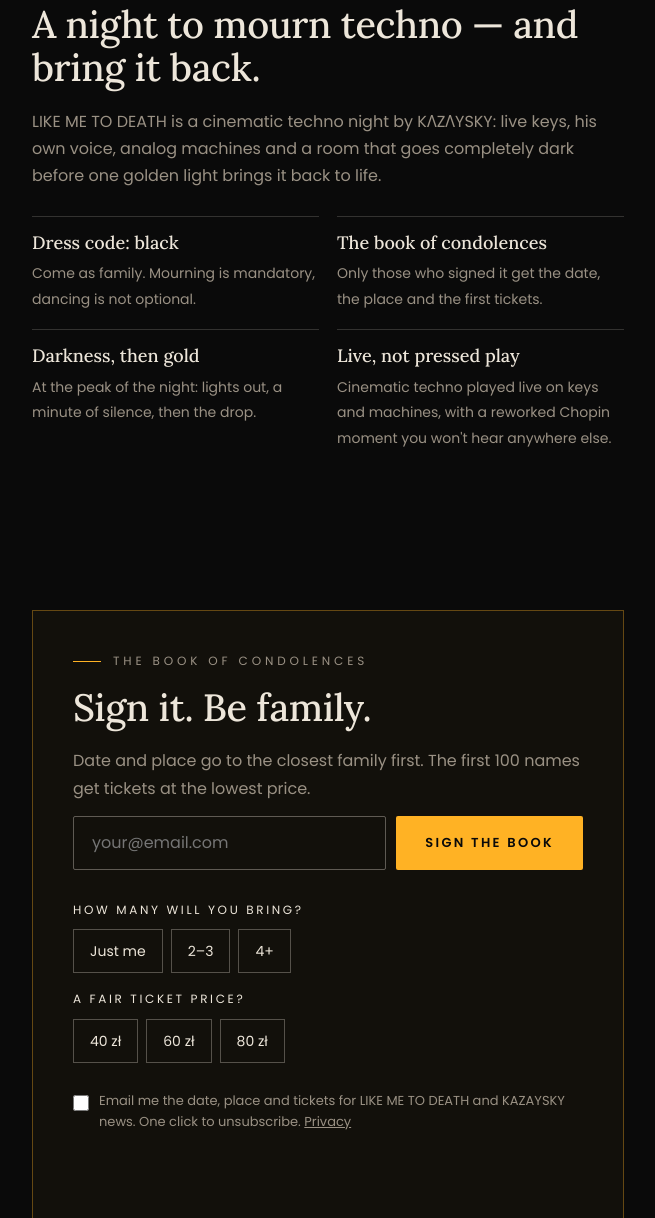
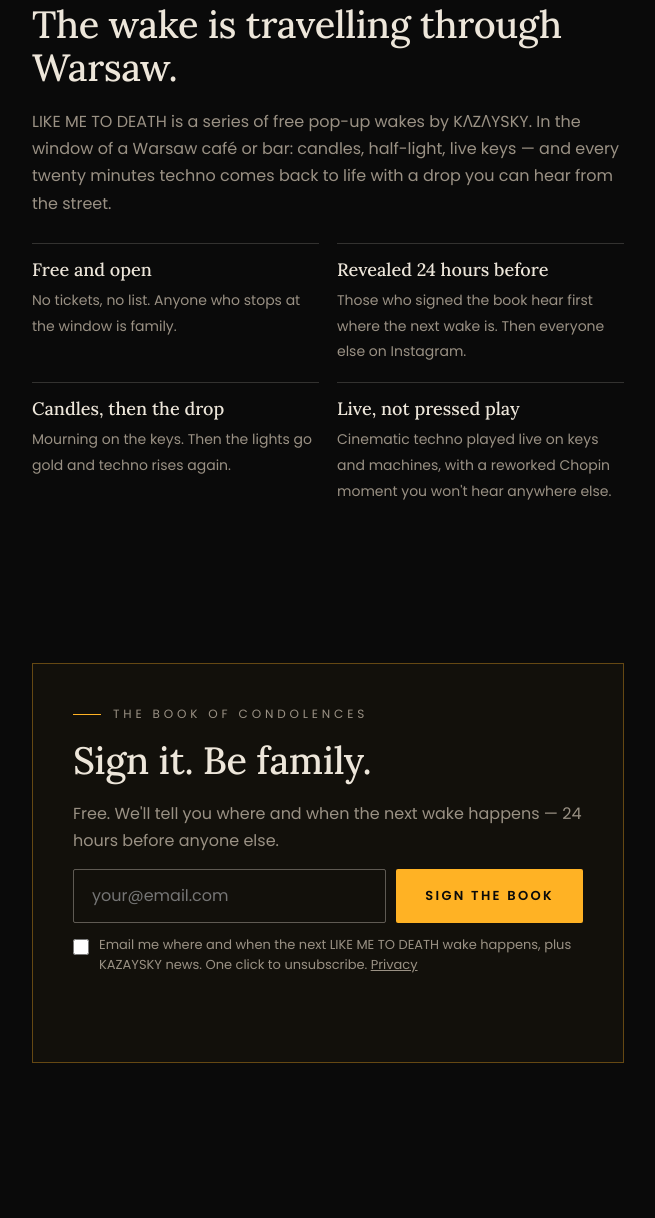
Before and after one commit to rockierebbit/KAZAYSKY, a plain HTML site: page likemetodeath/index.html in a window 1280 px wide. Shown: the part 944-2162 px from the top of the page, without its empty margins (312-967 px from the left). Drawn offline with Linux system fonts and the light colour scheme.

Commit message:
LMTD: free pop-up wakes (no tickets/dress code), simpler book form, updated OG
Co-Authored-By: Claude Opus 5.5 <noreply@anthropic.com>
Claude-Session: https://claude.ai/code/session_01DWwA6FBZFM7ndECQbZmGwA

```diff
--- a/likemetodeath/index.html
+++ b/likemetodeath/index.html
@@ -1,9 +1,9 @@
 <!doctype html>
 <html lang="en"><head><meta charset="utf-8"><meta name="viewport" content="width=device-width, initial-scale=1, viewport-fit=cover">
-<title>LIKE ME TO DEATH 001 — the wake for techno · Warsaw, winter 2027</title>
-<meta name="description" content="They say techno is dead. We are holding the wake anyway. LIKE ME TO DEATH 001 by KAZAYSKY — cinematic techno night in Warsaw, winter 2027. Sign the book of condolences to get the date first.">
+<title>LIKE ME TO DEATH — the wake for techno · free pop-ups in Warsaw</title>
+<meta name="description" content="They say techno is dead. We are holding the wake anyway. LIKE ME TO DEATH by KAZAYSKY — free cinematic techno pop-up wakes in Warsaw café windows this winter. Sign the book of condolences to find out where the next one is.">
 <meta name="theme-color" content="#0a0a0a">
-<meta property="og:title" content="LIKE ME TO DEATH 001 — the wake for techno"><meta property="og:description" content="Warsaw, winter 2027. Date and place for the closest family only. Sign the book of condolences."><meta property="og:image" content="https://kazaysky.com/assets/img/lmtd-og.jpg"><meta property="og:url" content="https://kazaysky.com/likemetodeath/"><meta name="twitter:card" content="summary_large_image">
+<meta property="og:title" content="LIKE ME TO DEATH — the wake for techno"><meta property="og:description" content="Free pop-up wakes in Warsaw this winter. Location revealed 24 hours before. Sign the book of condolences."><meta property="og:image" content="https://kazaysky.com/assets/img/lmtd-og.jpg"><meta property="og:url" content="https://kazaysky.com/likemetodeath/"><meta name="twitter:card" content="summary_large_image">
 <link rel="icon" href="/assets/lmtd-hourglass.svg" type="image/svg+xml">
 <link rel="preconnect" href="https://fonts.googleapis.com"><link rel="preconnect" href="https://fonts.gstatic.com" crossorigin>
 <link href="https://fonts.googleapis.com/css2?family=Lora:ital,wght@0,500;0,600;1,400;1,500&family=Poppins:wght@300;400;600&display=swap" rel="stylesheet">
@@ -56,19 +56,19 @@
     <p class="lm-body">has left us, quietly, somewhere in a Warsaw club. They say techno is dead. We are holding the wake anyway.</p>
     <div class="lm-rule"></div>
     <p class="lm-ev">LIKE ME TO DEATH <b>001</b></p>
-    <p class="lm-when">Warsaw · Winter 2027</p>
+    <p class="lm-when">Warsaw · this winter · free</p>
     <a class="btn btn-amber" href="#book">Sign the book of condolences</a>
   </div>
 </header>
 
 <section class="lm-sec">
   <p class="kicker">The wake</p>
-  <h2>A night to mourn techno — and bring it back.</h2>
-  <p>LIKE ME TO DEATH is a cinematic techno night by KΛZΛYSKY: live keys, his own voice, analog machines and a room that goes completely dark before one golden light brings it back to life.</p>
+  <h2>The wake is travelling through Warsaw.</h2>
+  <p>LIKE ME TO DEATH is a series of free pop-up wakes by KΛZΛYSKY. In the window of a Warsaw café or bar: candles, half-light, live keys — and every twenty minutes techno comes back to life with a drop you can hear from the street.</p>
   <div class="lm-rites">
-    <div><b>Dress code: black</b><span>Come as family. Mourning is mandatory, dancing is not optional.</span></div>
-    <div><b>The book of condolences</b><span>Only those who signed it get the date, the place and the first tickets.</span></div>
-    <div><b>Darkness, then gold</b><span>At the peak of the night: lights out, a minute of silence, then the drop.</span></div>
+    <div><b>Free and open</b><span>No tickets, no list. Anyone who stops at the window is family.</span></div>
+    <div><b>Revealed 24 hours before</b><span>Those who signed the book hear first where the next wake is. Then everyone else on Instagram.</span></div>
+    <div><b>Candles, then the drop</b><span>Mourning on the keys. Then the lights go gold and techno rises again.</span></div>
     <div><b>Live, not pressed play</b><span>Cinematic techno played live on keys and machines, with a reworked Chopin moment you won't hear anywhere else.</span></div>
   </div>
 </section>
@@ -77,30 +77,14 @@
   <div class="lm-book">
     <p class="kicker">The book of condolences</p>
     <h2>Sign it. Be family.</h2>
-    <p>Date and place go to the closest family first. The first 100 names get tickets at the lowest price.</p>
-    <form class="form" data-form="lmtd" data-done="Thank you. You're family now — the date and place will come to you first." novalidate>
+    <p>Free. We'll tell you where and when the next wake happens — 24 hours before anyone else.</p>
+    <form class="form" data-form="lmtd" data-done="Thank you. You're family now — you'll hear about the next wake first." novalidate>
       <div class="row">
         <label class="sr" for="lm-email">Email</label>
         <input id="lm-email" type="email" name="email" placeholder="your@email.com" autocomplete="email" required>
         <button class="btn btn-amber" type="submit">Sign the book</button>
       </div>
-      <div class="lm-q">
-        <fieldset><legend>How many will you bring?</legend>
-          <div class="lm-opts">
-            <label><input type="radio" name="people" value="1" data-ml="lmtd_people"><span>Just me</span></label>
-            <label><input type="radio" name="people" value="2-3" data-ml="lmtd_people"><span>2–3</span></label>
-            <label><input type="radio" name="people" value="4+" data-ml="lmtd_people"><span>4+</span></label>
-          </div>
-        </fieldset>
-        <fieldset><legend>A fair ticket price?</legend>
-          <div class="lm-opts">
-            <label><input type="radio" name="price" value="40" data-ml="lmtd_price"><span>40 zł</span></label>
-            <label><input type="radio" name="price" value="60" data-ml="lmtd_price"><span>60 zł</span></label>
-            <label><input type="radio" name="price" value="80" data-ml="lmtd_price"><span>80 zł</span></label>
-          </div>
-        </fieldset>
-      </div>
-      <label class="consent"><input type="checkbox" name="consent"> <span>Email me the date, place and tickets for LIKE ME TO DEATH and KAZAYSKY news. One click to unsubscribe. <a href="/privacy/">Privacy</a></span></label>
+      <label class="consent"><input type="checkbox" name="consent"> <span>Email me where and when the next LIKE ME TO DEATH wake happens, plus KAZAYSKY news. One click to unsubscribe. <a href="/privacy/">Privacy</a></span></label>
       <p class="msg" role="status" aria-live="polite"></p>
     </form>
   </div>
@@ -109,9 +93,9 @@
 <section class="lm-sec lm-faq">
   <p class="kicker">Questions from the family</p>
   <details><summary>Did someone actually die?</summary><p>No. Techno did, according to the internet. We're throwing it a proper wake — and a resurrection.</p></details>
-  <details><summary>When and where?</summary><p>Warsaw, winter 2027. The exact date and venue go first to everyone who signed the book.</p></details>
-  <details><summary>How much are tickets?</summary><p>Nothing is on sale yet. The first 100 names in the book get the lowest price when tickets open.</p></details>
-  <details><summary>Who plays?</summary><p>KΛZΛYSKY live — DJ, producer and vocalist from Warsaw — plus one guest opening the wake. DJs: send a 30-min dark, melodic, cinematic mix to <a href="mailto:booking@kazaysky.com">booking@kazaysky.com</a>.</p></details>
+  <details><summary>When and where?</summary><p>Free pop-up wakes in Warsaw this winter, in the windows of cafés and bars in the centre. The location goes to the book 24 hours before, then to <a href="https://www.instagram.com/kazaysky.official/">Instagram</a>.</p></details>
+  <details><summary>Is it free?</summary><p>Yes. No tickets, no list — just stop by the window.</p></details>
+  <details><summary>Can my café or bar host a wake?</summary><p>Yes, please. Two hours, a piece of your window and one socket. Write to <a href="mailto:booking@kazaysky.com">booking@kazaysky.com</a>.</p></details>
 </section>
 
 <footer><div class="wrap"><img src="/assets/lmtd-hourglass.svg" alt="" width="20" height="30"><span>© <span data-year>2026</span> KΛZΛYSKY · KAZAY LAB · Warsaw</span><a href="/privacy/">Privacy</a></div></footer>
```
Also changed, not shown: assets/img/lmtd-og.jpg.
